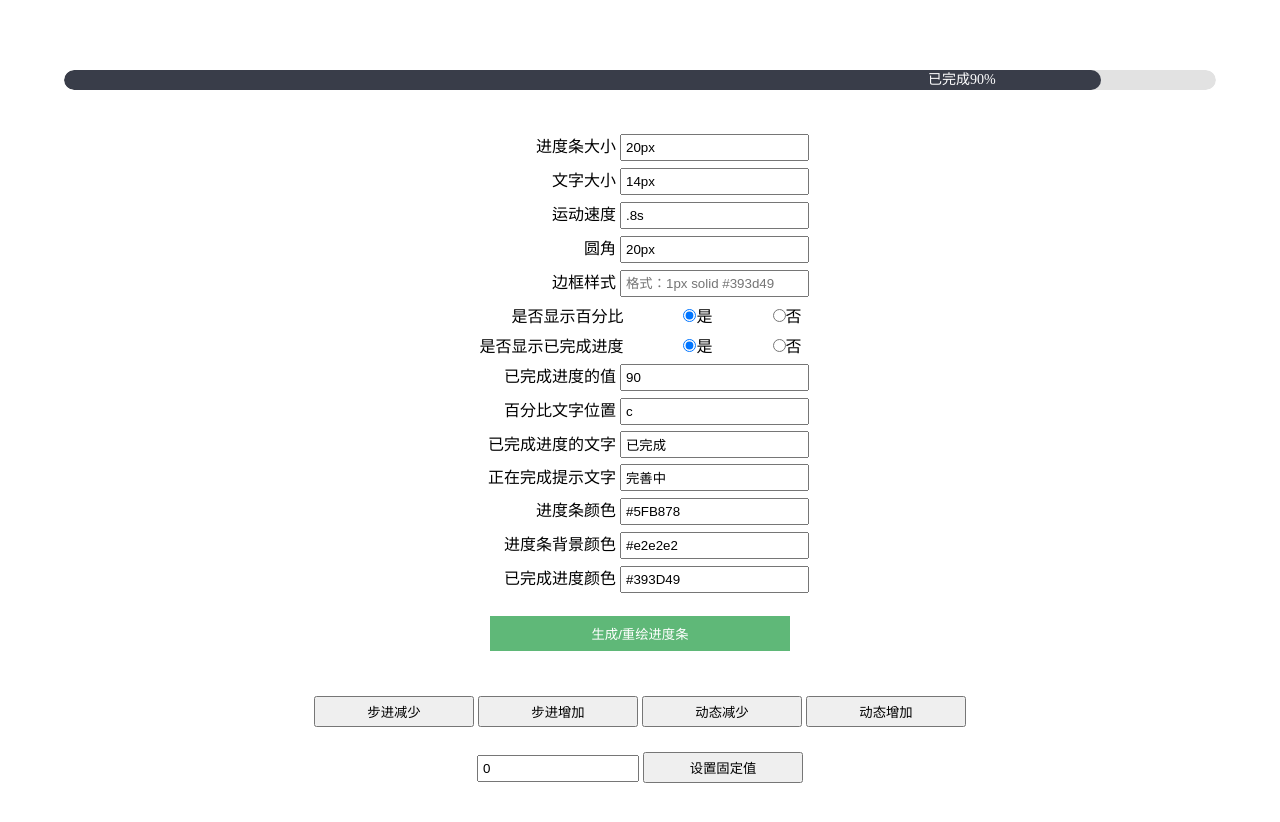
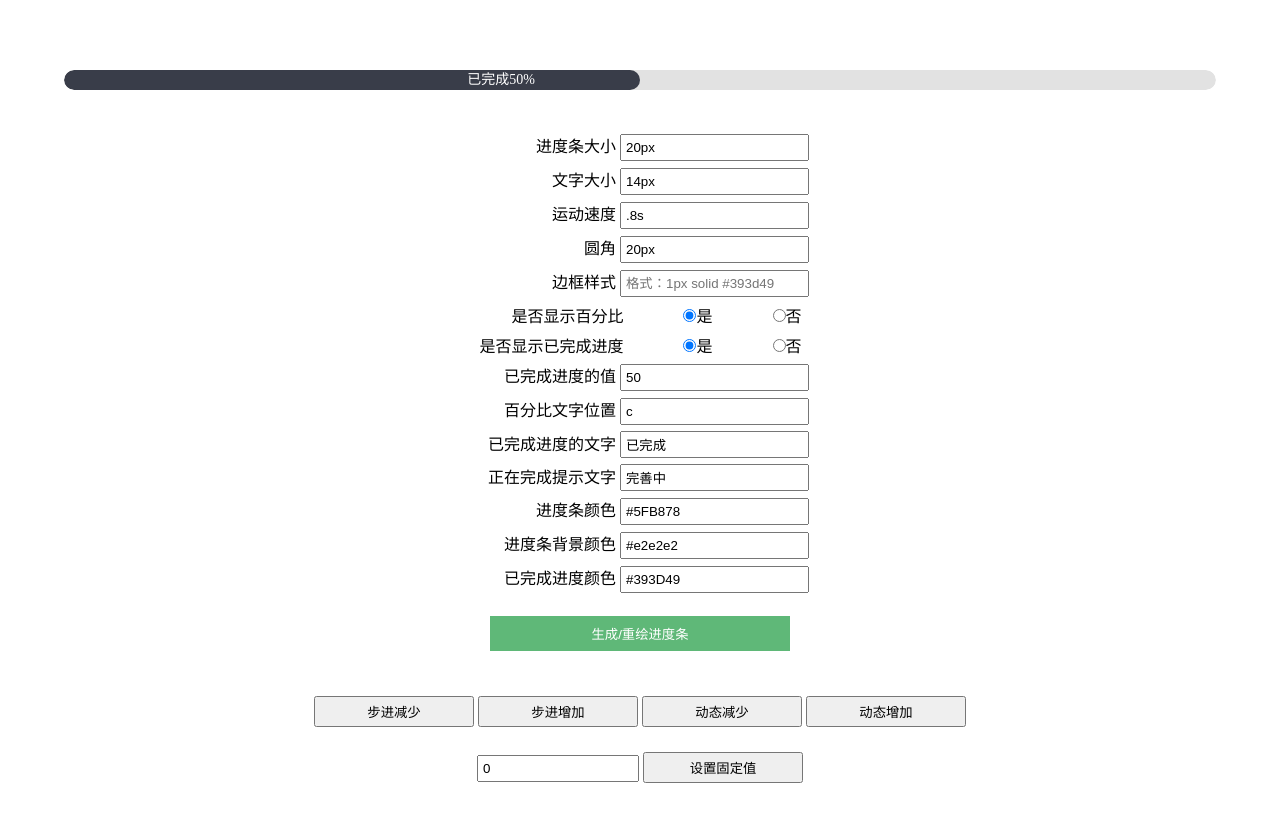
Before and after one commit to XiaoMoDonnie/ProgressBar, a plain HTML site: page index.html in a window 1280 px wide. Drawn offline with Linux system fonts and the light colour scheme.

Commit message:
Update index.html

```diff
--- a/index.html
+++ b/index.html
@@ -126,7 +126,7 @@
             </div>
             <div class="val-item">
                 <label for="">已完成进度的值</label>
-                <input type="text" name="value" value="90" placeholder="" required>
+                <input type="text" name="value" value="50" placeholder="" required>
             </div>
             <div class="val-item">
                 <label for="">百分比文字位置</label>
```
